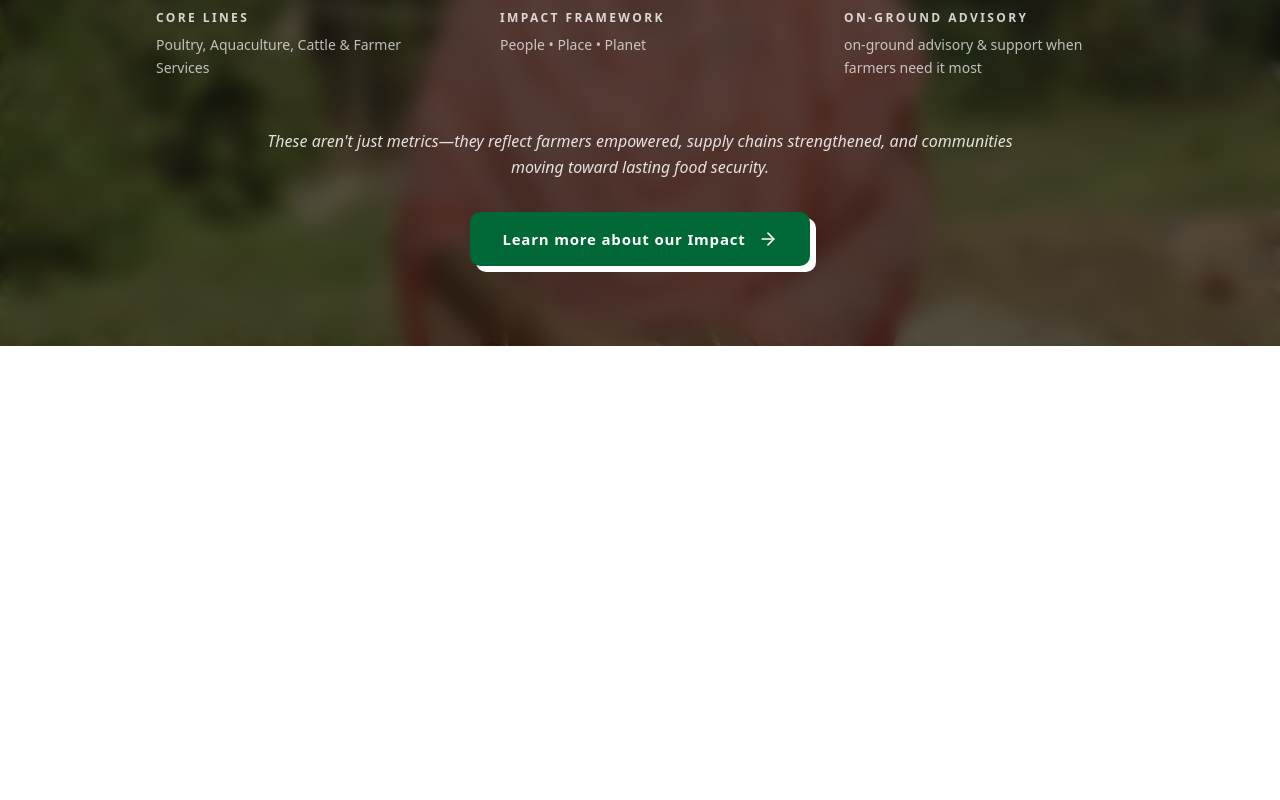
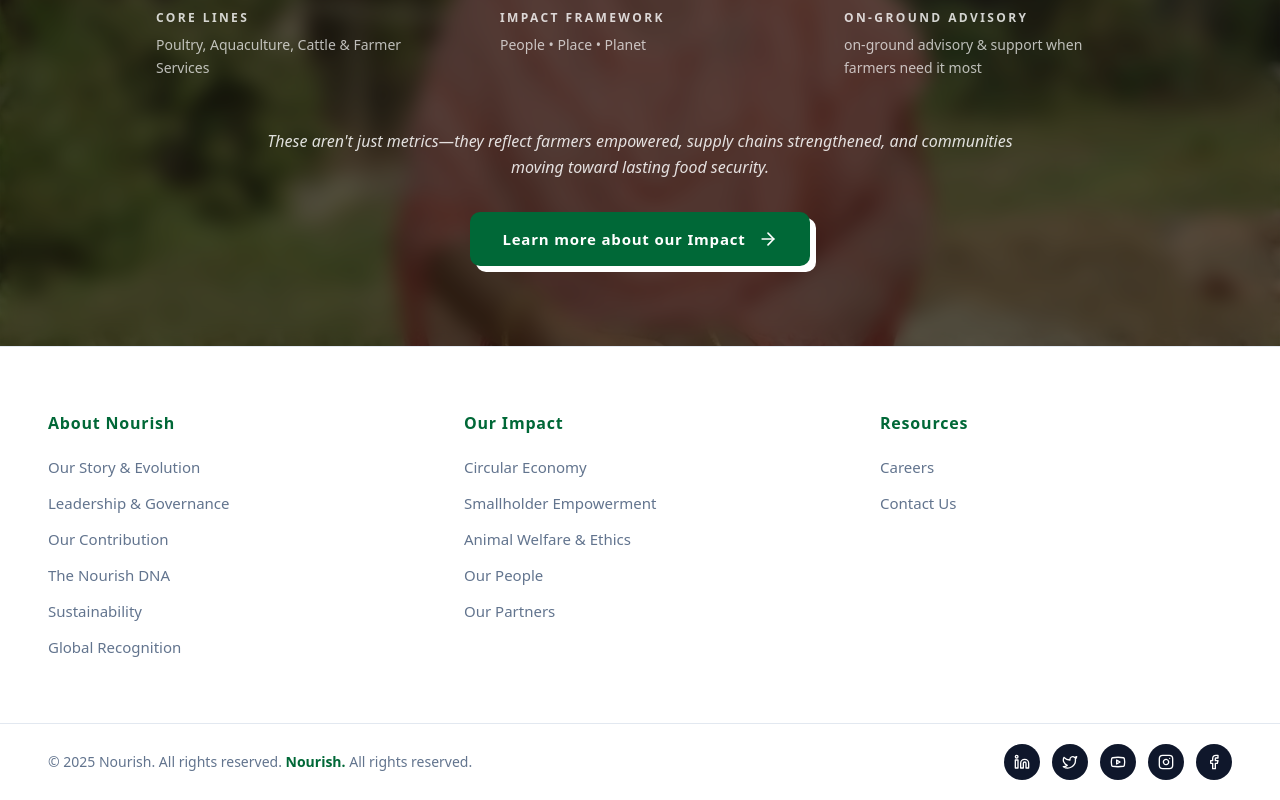
Before and after one commit to Likhon22/nourish, a Next.js app: page / in a window 1280 px wide. Shown: the part 5070-5870 px from the top of the page. Before the commit the page ends 5416 px from the top, so only its background shows below. Built offline with nearby package versions, Linux system fonts and the light colour scheme.

Commit message:
feat: Implement and integrate a new footer component with updated link data.

```diff
--- a/src/app/layout.tsx
+++ b/src/app/layout.tsx
@@ -2,6 +2,7 @@ import type { Metadata } from "next";
 import { Geist, Geist_Mono } from "next/font/google";
 import "./globals.css";
 import { Navbar } from "@/components/layout/navbar/navbar";
+import { Footer } from "@/components/layout/footer";
 import { HashScrollHandler } from "@/components/navigation/hash-scroll-handler";
 import { Suspense } from "react";
 
@@ -36,6 +37,7 @@ export default function RootLayout({
         </Suspense>
         <Navbar />
         {children}
+        <Footer />
       </body>
     </html>
   );
--- /dev/null
+++ b/src/components/layout/footer.tsx
@@ -0,0 +1,84 @@
+"use client";
+
+import Link from "next/link";
+import { Linkedin, Twitter, Youtube, Instagram, Facebook } from "lucide-react";
+import {
+    FOOTER_COLUMNS,
+    FOOTER_SOCIAL_LINKS,
+    FOOTER_COPYRIGHT,
+    type SocialLink,
+} from "@/data/footer-data";
+
+// ─── Social Icon Map ─────────────────────────────────────────
+const IconMap: Record<SocialLink["icon"], React.ElementType> = {
+    linkedin: Linkedin,
+    twitter: Twitter,
+    youtube: Youtube,
+    instagram: Instagram,
+    facebook: Facebook,
+};
+
+// ─── Footer Component ─────────────────────────────────────────
+export function Footer() {
+    return (
+        <footer className="bg-white border-t border-slate-200">
+
+            {/* ── Main Link Columns ─────────────────────────── */}
+            <div className="max-w-7xl mx-auto px-6 lg:px-12 py-16">
+                <div className="grid grid-cols-1 sm:grid-cols-3 gap-10 lg:gap-16">
+                    {FOOTER_COLUMNS.map((col) => (
+                        <div key={col.heading}>
+                            <h3 className="text-base font-bold text-[#006837] tracking-wider mb-5">
+                                {col.heading}
+                            </h3>
+                            <ul className="space-y-3">
+                                {col.links.map((link) => (
+                                    <li key={link.label}>
+                                        <Link
+                                            href={link.href}
+                                            className="text-[15px] text-slate-500 hover:text-[#006837] transition-colors duration-200"
+                                        >
+                                            {link.label}
+                                        </Link>
+                                    </li>
+                                ))}
+                            </ul>
+                        </div>
+                    ))}
+                </div>
+            </div>
+
+            {/* ── Bottom Bar ────────────────────────────────── */}
+            <div className="border-t border-slate-200">
+                <div className="max-w-7xl mx-auto px-6 lg:px-12 py-5 flex flex-col sm:flex-row items-center justify-between gap-4">
+                    {/* Copyright */}
+                    <p className="text-sm text-slate-500 order-2 sm:order-1">
+                        {FOOTER_COPYRIGHT}{" "}
+                        <span className="text-[#006837] font-semibold">Nourish.</span>{" "}
+                        All rights reserved.
+                    </p>
+
+                    {/* Social Icons */}
+                    <div className="flex items-center gap-3 order-1 sm:order-2">
+                        {FOOTER_SOCIAL_LINKS.map((social) => {
+                            const Icon = IconMap[social.icon];
+                            return (
+                                <a
+                                    key={social.label}
+                                    href={social.href}
+                                    target="_blank"
+                                    rel="noopener noreferrer"
+                                    aria-label={social.label}
+                                    className="p-2.5 bg-slate-900 text-white rounded-full hover:bg-[#006837] transition-colors duration-300"
+                                >
+                                    <Icon className="size-4" />
+                                </a>
+                            );
+                        })}
+                    </div>
+                </div>
+            </div>
+
+        </footer>
+    );
+}
--- a/src/data/footer-data.ts
+++ b/src/data/footer-data.ts
@@ -23,30 +23,28 @@ export const FOOTER_COLUMNS: FooterColumn[] = [
     {
         heading: "About Nourish",
         links: [
-            { label: "Our Story", href: "/about#our-story" },
-            { label: "Culture & Values", href: "/about#culture-values" },
-            { label: "Leadership", href: "/about#leadership" },
-            { label: "Quality & Traceability", href: "/about#quality-traceability" },
+            { label: "Our Story & Evolution", href: "/about#story" },
+            { label: "Leadership & Governance", href: "/about#leadership" },
+            { label: "Our Contribution", href: "/about#contribution" },
+            { label: "The Nourish DNA", href: "/about#dna" },
             { label: "Sustainability", href: "/sustainability" },
-            { label: "Source Partner Selection", href: "/about#source-partner-selection" },
+            { label: "Global Recognition", href: "/about#awards" },
         ],
     },
     {
         heading: "Our Impact",
         links: [
-            { label: "Farmer Success Stories", href: "/sustainability#farmer-stories" },
-            { label: "Innovation", href: "/sustainability#innovation" },
-            { label: "Community Initiatives", href: "/sustainability#community" },
-            { label: "Our People", href: "/about#our-people" },
-            { label: "Our Locations", href: "/contact#corporate-locations" },
-            { label: "Our Partners", href: "/businesses#partnerships" },
+            { label: "Circular Economy", href: "/sustainability#circular-economy" },
+            { label: "Smallholder Empowerment", href: "/sustainability#empowerment" },
+            { label: "Animal Welfare & Ethics", href: "/sustainability#animal-welfare" },
+            { label: "Our People", href: "/about#contribution" },
+            { label: "Our Partners", href: "/businesses" },
         ],
     },
     {
         heading: "Resources",
         links: [
             { label: "Careers", href: "/careers" },
-            { label: "News", href: "/news" },
             { label: "Contact Us", href: "/contact" },
         ],
     },
```
